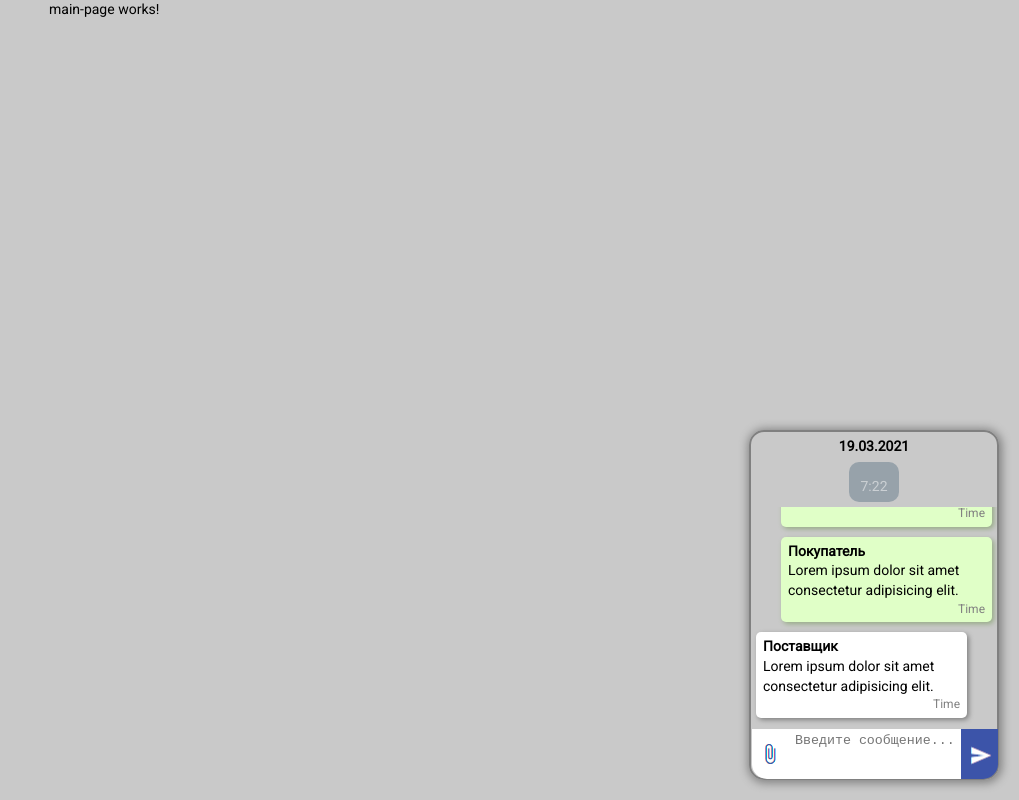
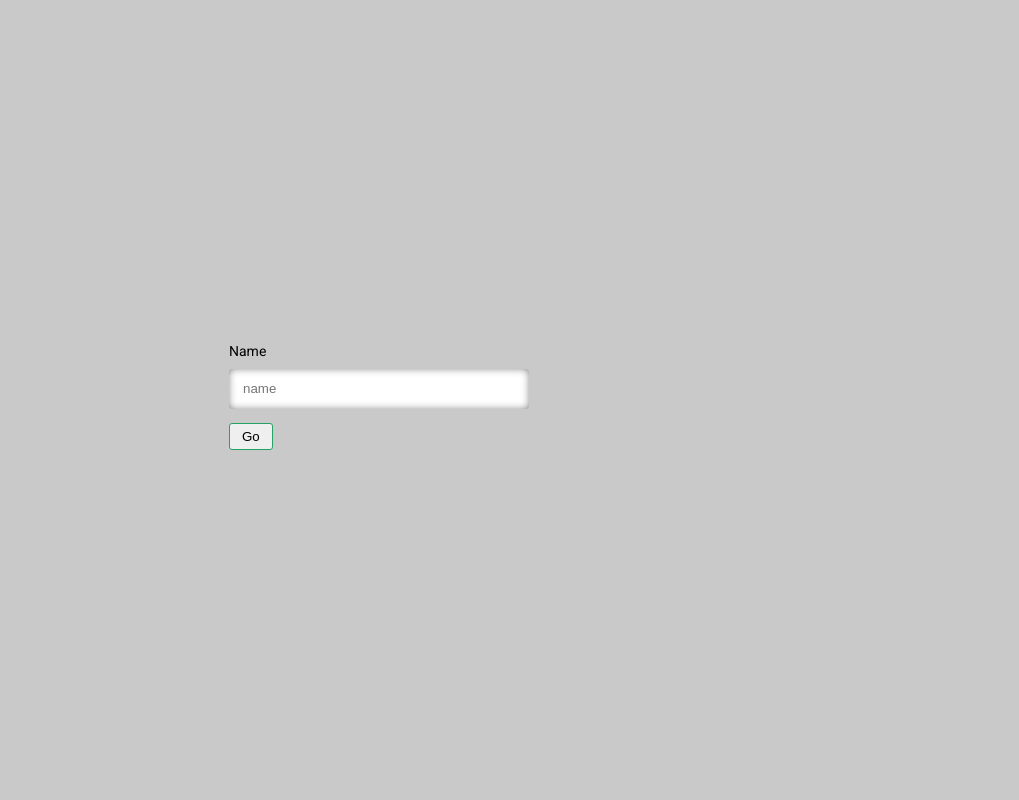
Before and after one commit to ArtemRomanovski/ng-chat, an Angular app: page / in a window 1280 px wide. Shown: the whole page, without its empty margins (261-1280 px from the left). Built offline with nearby package versions, Linux system fonts and the light colour scheme.

Commit message:
completed the development of functionality

```diff
--- a/src/app/app.component.html
+++ b/src/app/app.component.html
@@ -1,8 +1,8 @@
 <div class="container">
-	<div *ngIf="this.userService.toggle">
+	<div *ngIf="!this.userService.toggle">
 		<app-form-reg></app-form-reg>
 	</div>
-	<div *ngIf="!this.userService.toggle">
+	<div *ngIf="this.userService.toggle">
 		<app-main-page></app-main-page>
 	</div>
 </div>
--- a/src/app/app.component.ts
+++ b/src/app/app.component.ts
@@ -1,5 +1,5 @@
 import { Component } from "@angular/core";
-import { UserService } from "./components/services/user.service";
+import { ClientService } from "./components/services/client.service";
 
 @Component({
 	selector: "app-root",
@@ -9,5 +9,5 @@ import { UserService } from "./components/services/user.service";
 export class AppComponent {
 	public title = "ng-chat";
 
-	constructor(public userService: UserService) {}
+	constructor(public userService: ClientService) {}
 }
--- a/src/app/app.module.ts
+++ b/src/app/app.module.ts
@@ -3,7 +3,7 @@ import { BrowserModule } from "@angular/platform-browser";
 import { FormsModule, ReactiveFormsModule } from "@angular/forms";
 import { AppComponent } from "./app.component";
 import { FormRegComponent } from "./components/form-reg/form-reg.component";
-import { UserService } from "./components/services/user.service";
+import { ClientService } from "./components/services/client.service";
 import { MainPageComponent } from "./components/main-page/main-page.component";
 import { PChatComponent } from "./components/p-chat/p-chat.component";
 
@@ -19,7 +19,7 @@ import { PChatComponent } from "./components/p-chat/p-chat.component";
 		FormsModule,
 		ReactiveFormsModule
 	],
-	providers: [UserService],
+	providers: [ClientService],
 	bootstrap: [AppComponent]
 })
 export class AppModule { }
--- a/src/app/components/form-reg/form-reg.component.html
+++ b/src/app/components/form-reg/form-reg.component.html
@@ -11,7 +11,7 @@
 				[maxlength]="maxLength"
 				ngModel
 				name="UserName"
-				#UserName="ngModel"
+				#clientName="ngModel"
 				id="UserName"
 				class="form-control field"
 				type="text"
@@ -19,13 +19,13 @@
 				autofocus>
 			<div
 				class="alert alert-danger"
-				*ngIf="UserName.touched && !UserName.valid">
-				<div *ngIf="UserName.errors.required">
+				*ngIf="clientName.touched && !clientName.valid">
+				<div *ngIf="clientName.errors.required">
 					Nickname is required.
 				</div>
-				<div *ngIf="UserName.errors.minlength">
+				<div *ngIf="clientName.errors.minlength">
 					Name should be minimum
-					{{UserName.errors.minlength.requiredLength}}
+					{{clientName.errors.minlength.requiredLength}}
 					characters.
 				</div>
 				<div>
@@ -40,7 +40,7 @@
 		</div>
 		<div>
 			<button
-				(click)="addUser(UserName);"
+				(click)="addUser(clientName.value);"
 				type="submit"
 				class="btn btn-primary">
 				Go
--- a/src/app/components/form-reg/form-reg.component.ts
+++ b/src/app/components/form-reg/form-reg.component.ts
@@ -1,5 +1,5 @@
 import { Component, OnInit } from "@angular/core";
-import { UserService } from "../services/user.service";
+import { ClientService } from "../services/client.service";
 
 @Component({
 	selector: "app-form-reg",
@@ -12,13 +12,13 @@ export class FormRegComponent implements OnInit {
 	public maxLength = 20;
 	public name = "";
 
-	constructor(private userService: UserService) {}
+	constructor(private clientService: ClientService) {}
 
 	public ngOnInit(): void {
 	}
 
-	// add New User
-	public addUser(name) {
-		this.userService.addUser(name);
+	// add New Client
+	public addUser(clientName) {
+		this.clientService.addClient(clientName);
 	}
 }
--- a/src/app/components/p-chat/p-chat.component.html
+++ b/src/app/components/p-chat/p-chat.component.html
@@ -1,91 +1,54 @@
 <div class="chat-box">
 	<div class="chat__header-box">
 		<div class="header-box__date">
-			<span>{{dateNow}}</span>
+			<span>{{this.dateService.dateNow}}</span>
 		</div>
 		<div class="header-box__time">
-			<span>{{timeNow}}</span>
+			<span>{{this.dateService.timeNow}}</span>
 		</div>
 	</div>
 	<div class="chat__main-box">
-		<div class="message-box_provider-message">
+		<ul *ngFor="let message of chatService.chatDataBaseMessages">
+			<li *ngIf="message.sender == 'Поставщик'" class="message-box_provider-message">
 				<div class="message provider-message">
 					<span class="message-sender">
-					Поставщик
+						{{message.sender}}
 					</span>
 					<span>
-					Lorem ipsum dolor sit amet consectetur adipisicing elit.
+						{{message.title}}
 					</span>
 					<span class="message-time">
-					Time
+						{{message.time}}
 					</span>
 				</div>
-		</div>
-		<div class="message-box_client-message">
+			</li>
+			<li *ngIf="message.sender == 'Покупатель'" class="message-box_client-message">
 				<div class="message client-message">
 					<span class="message-sender">
-					Покупатель
+						{{message.sender}}
 					</span>
 					<span>
-					Lorem ipsum dolor sit amet consectetur adipisicing elit.
+						{{message.title}}
 					</span>
 					<span class="message-time">
-					Time
+						{{message.time}}
 					</span>
 				</div>
-		</div>
-		<div class="message-box_client-message">
+			</li>
+			<li *ngIf="message.sender == this.clientService.currantClientName" class="message-box_client-message">
 				<div class="message client-message">
 					<span class="message-sender">
-					Покупатель
+						{{message.sender}}
 					</span>
 					<span>
-					Lorem ipsum dolor sit amet consectetur adipisicing elit.
+						{{message.title}}
 					</span>
 					<span class="message-time">
-					Time
+						{{message.time}}
 					</span>
 				</div>
-		</div>
-		<div class="message-box_client-message">
-			<div class="message client-message">
-				<span class="message-sender">
-					Покупатель
-				</span>
-				<span>
-					Lorem ipsum dolor sit amet consectetur adipisicing elit.
-				</span>
-				<span class="message-time">
-					Time
-				</span>
-			</div>
-		</div>
-		<div class="message-box_client-message">
-			<div class="message client-message">
-				<span class="message-sender">
-					Покупатель
-				</span>
-				<span>
-					Lorem ipsum dolor sit amet consectetur adipisicing elit.
-				</span>
-				<span class="message-time">
-					Time
-				</span>
-			</div>
-		</div>
-		<div class="message-box_client-message">
-			<div class="message client-message">
-				<span class="message-sender">
-					Покупатель
-				</span>
-				<span>
-					Lorem ipsum dolor sit amet consectetur adipisicing elit.
-				</span>
-				<span class="message-time">
-					Time
-				</span>
-			</div>
-		</div>
+			</li>
+		</ul>
 	</div>
 	<div class="chat__bottom-box">
 		<form>
@@ -93,9 +56,18 @@
 				<img src="../../../assets/icon.png">
 			</div>
 			<div class="message-box">
-					<textarea placeholder="Введите сообщение..."></textarea>
+				<textarea
+				name="textarea"
+				(keydown.enter)="pushMessage(clientMessage.value);"
+				[(ngModel)]="this.chatService.message"
+				#clientMessage="ngModel"
+				placeholder="Введите сообщение...">
+				</textarea>
 			</div>
-			<button class="btn-push-mes">
+			<button
+			class="btn-push-mes"
+			(click)="pushMessage(clientMessage.value);"
+			>
 			</button>
 		</form>
 	</div>
--- a/src/app/components/p-chat/p-chat.component.scss
+++ b/src/app/components/p-chat/p-chat.component.scss
@@ -43,7 +43,10 @@
 		flex-direction: column-reverse;
 		overflow-y: auto;
 
+		ul {
+
 			.message {
+				width: 100%;
 				border: none;
 				border-radius: 5px;
 				margin-bottom: 10px;
@@ -83,6 +86,7 @@
 					margin-right: 5px;
 					margin-left: 30px;
 					box-shadow: 2px 2px 5px #96ab85;
+				};
 			};
 		};
 	};
--- a/src/app/components/p-chat/p-chat.component.ts
+++ b/src/app/components/p-chat/p-chat.component.ts
@@ -1,5 +1,7 @@
 import { Component, OnInit } from "@angular/core";
-import { UserService } from "../services/user.service";
+import { DateService } from "../services/date.service";
+import { ClientService } from "../services/client.service";
+import { ChatService } from "../services/chat.service";
 
 @Component({
 	selector: "app-p-chat",
@@ -8,34 +10,25 @@ import { UserService } from "../services/user.service";
 })
 export class PChatComponent implements OnInit {
 
-	public date = new Date();
-	public dateNow;
-	public timeNow;
 
-	public getDate() {
-		let dd: any = this.date.getDate();
-		let mm: any = this.date.getMonth()+1;
-		let yyyy = this.date.getFullYear();
-		if(dd < 10) {
-			dd = "0" + dd;
-		}
-		if(mm < 10) {
-			mm = "0" + mm;
-		}
-		return this.dateNow = dd + "." + mm + "." + yyyy;
+	constructor(
+		public clientService: ClientService,
+		public dateService: DateService,
+		public chatService: ChatService
+		) { }
+
+	public ngOnInit(): void {
+		this.chatService.disableBrowsereEvent();
+		setInterval(() => {
+			this.dateService.getFullDate();
+		}, 0);
+		this.chatService.chatDataBaseMessages.reverse();
 	}
 
-	public getTime() {
-		let hour: any = this.date.getHours();
-		let minute: any = this.date.getMinutes();
-		return this.timeNow = hour + ":" + minute;
+	public pushMessage(titleValue) {
+		this.chatService.addMessage(titleValue);
 	}
 
-	constructor(private userService: UserService) { }
 
-	public ngOnInit(): void {
-		this.getDate();
-		this.getTime();
-	}
 
 }
--- a/src/app/components/services/user.service.ts
+++ b/src/app/components/services/client.service.ts
@@ -3,12 +3,14 @@ import { Injectable } from "@angular/core";
 @Injectable({
 	providedIn: "root"
 })
-export class UserService {
+export class ClientService {
 
 	public toggle = false;
+	public currantClientName: string;
 
 	// Add New User
-	public addUser(name) {
+	public addClient(clientName) {
+		this.currantClientName = clientName;
 		this.toggle = !this.toggle;
 	}
 }
--- /dev/null
+++ b/src/app/components/services/date.service.ts
@@ -0,0 +1,38 @@
+import { Injectable } from "@angular/core";
+import { ChatService } from "./chat.service";
+import { ClientService } from "./client.service";
+
+@Injectable({
+	providedIn: "root"
+})
+export class DateService {
+
+	public dateNow: string;
+	public timeNow: string;
+
+	public getDate() {
+		const date = new Date();
+		let dd: any = date.getDate();
+		let mm: any = date.getMonth()+1;
+		let yyyy = date.getFullYear();
+		if(dd < 10) {
+			dd = "0" + dd;
+		}
+		if(mm < 10) {
+			mm = "0" + mm;
+		}
+		return this.dateNow = dd + "." + mm + "." + yyyy;
+	}
+
+	public getTime() {
+		const date = new Date();
+		let hour: any = date.getHours();
+		let minute: any = date.getMinutes();
+		this.timeNow = hour + ":" + minute;
+	}
+
+	public getFullDate() {
+		this.getDate();
+		this.getTime();
+	}
+}
```
Also changed, not shown: src/app/components/services/chat.service.ts (added, +79 -0 lines). Lines whose indentation alone changed are shown as unchanged.
